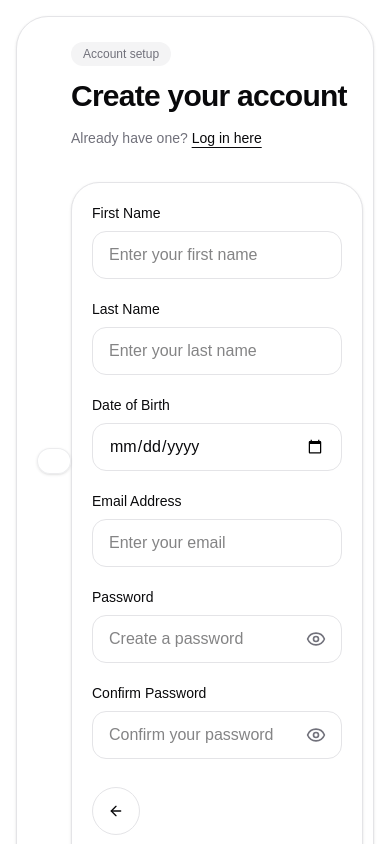
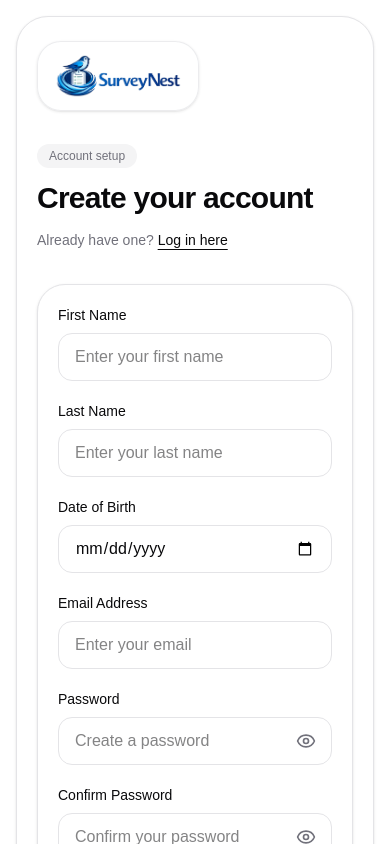
Before and after one commit to BailinYe/Survey, a React (Vite) app in the folder frontend/: page /auth/signup in a window 390 px wide. Shown: the top 844 px of the page. Built offline with nearby package versions, Linux system fonts and the light colour scheme; no server answers.

Commit message:
Bug Fix
- Logo weird behaviour in mobile view inside the signup page

- Rating respondent card was not filling circles correctly

```diff
--- a/frontend/src/pages/RespondSurvey/ResponseCard.tsx
+++ b/frontend/src/pages/RespondSurvey/ResponseCard.tsx
@@ -188,7 +188,7 @@ export default function ResponseCard(props: Props) {
                                                 >
                                                     <div
                                                         className={`h-8 w-8 rounded-full border-2 transition-all sm:h-10 sm:w-10 ${
-                                                            currentValue === v
+                                                            currentValue !== undefined && v <= currentValue
                                                                 ? "border-primary bg-primary"
                                                                 : "border-border bg-background group-hover:border-primary/50"
                                                         }`}
--- a/frontend/src/pages/Signup.tsx
+++ b/frontend/src/pages/Signup.tsx
@@ -156,8 +156,8 @@ export default function Signup() {
                         </div>
                     </div>
 
-                    <div className="flex items-center justify-center px-5 py-6 sm:px-8 sm:py-8 lg:px-12 lg:py-10">
-                        <div className="mb-8 lg:hidden">
+                    <div className="flex w-full flex-col items-center justify-center px-5 py-6 sm:px-8 sm:py-8 lg:px-12 lg:py-10">
+                        <div className="mb-8 self-start lg:hidden">
                             <div className="inline-flex rounded-[24px] border border-border/70 bg-card/70 px-4 py-3 shadow-sm backdrop-blur">
                                 <Logo className="h-auto w-32" />
                             </div>
```
